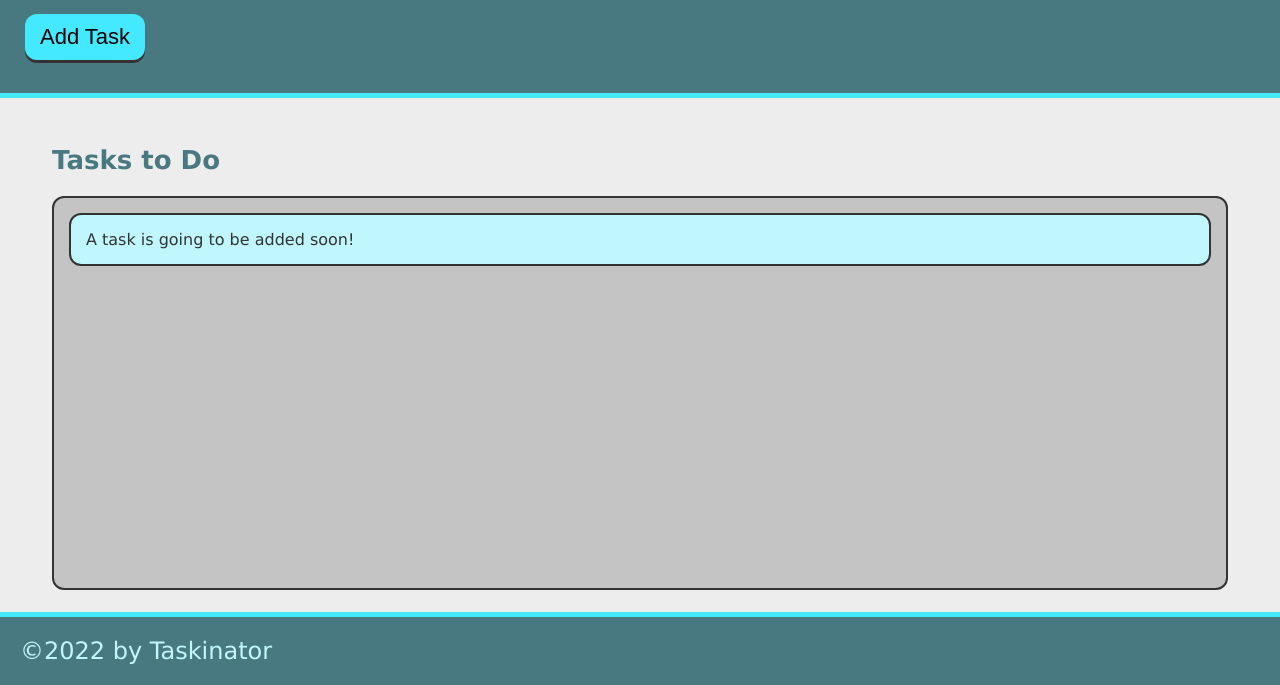
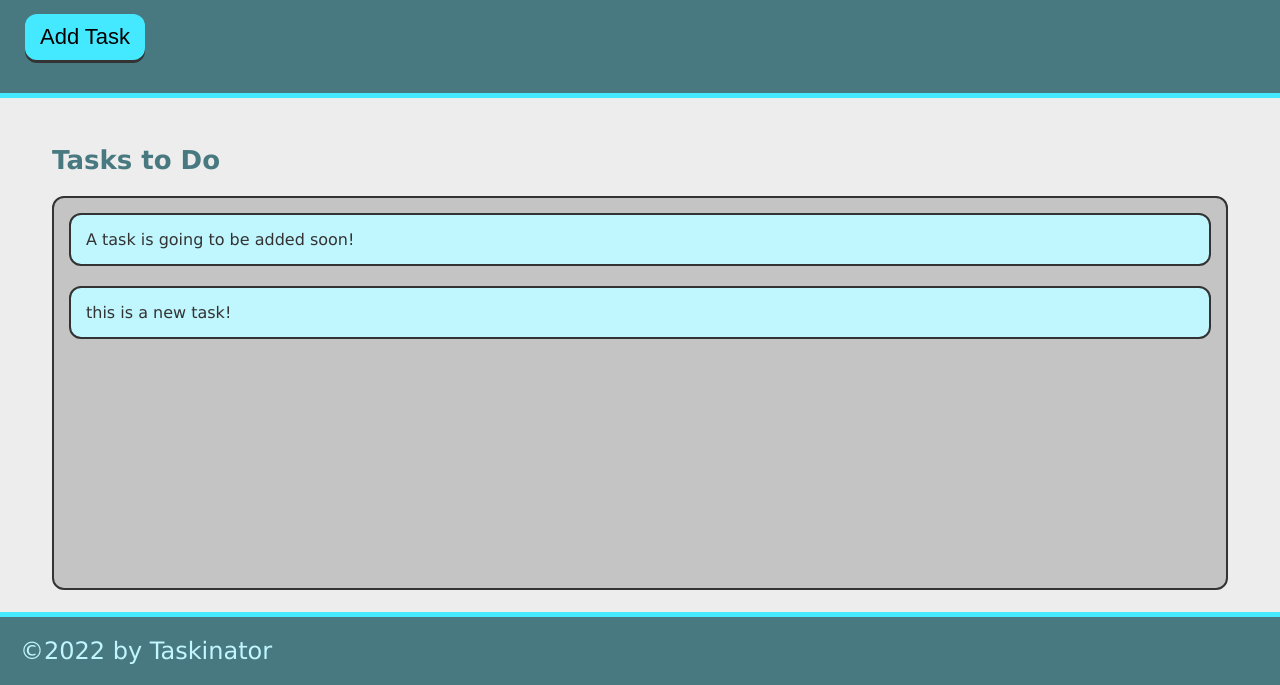
Before and after one commit to gribbler25/Taskinator, a plain HTML site: page index.html in a window 1280 px wide. Both pictures are taken after a click on the button "Add Task". Shown: the part 115-800 px from the top of the page. Drawn offline with Linux system fonts and the light colour scheme.

Commit message:
add ability to add task with button

```diff
--- a/assets/JS/script.js
+++ b/assets/JS/script.js
@@ -0,0 +1,15 @@
+var buttonEl = document.querySelector("#save-task")
+
+var tasksToDoEl = document.querySelector("#tasks-to-do");
+
+var createTaskHandler = function () {
+
+    var listItemEl = document.createElement("li");
+    listItemEl.textContent = "this is a new task!";
+    listItemEl.className = "task-item";
+    tasksToDoEl.appendChild(listItemEl);
+
+};
+
+
+buttonEl.addEventListener("click", createTaskHandler);
--- a/index.html
+++ b/index.html
@@ -13,13 +13,13 @@
     <header>
         <h1 class="page-title">Taskinator</h1>
         <p>Click the button below to add a new task!</p>
-        <button class="btn">Add Task</button>
+        <button class="btn" id="save-task">Add Task</button>
     </header>
 
     <main class="page-content">
         <section class="task-list-wrapper">
             <h2 class="list-title">Tasks to Do</h2>
-            <ul class="task-list">
+            <ul class="task-list" id="tasks-to-do">
                 <li class="task-item">A task is going to be added soon!</li>
 
             </ul>
```
